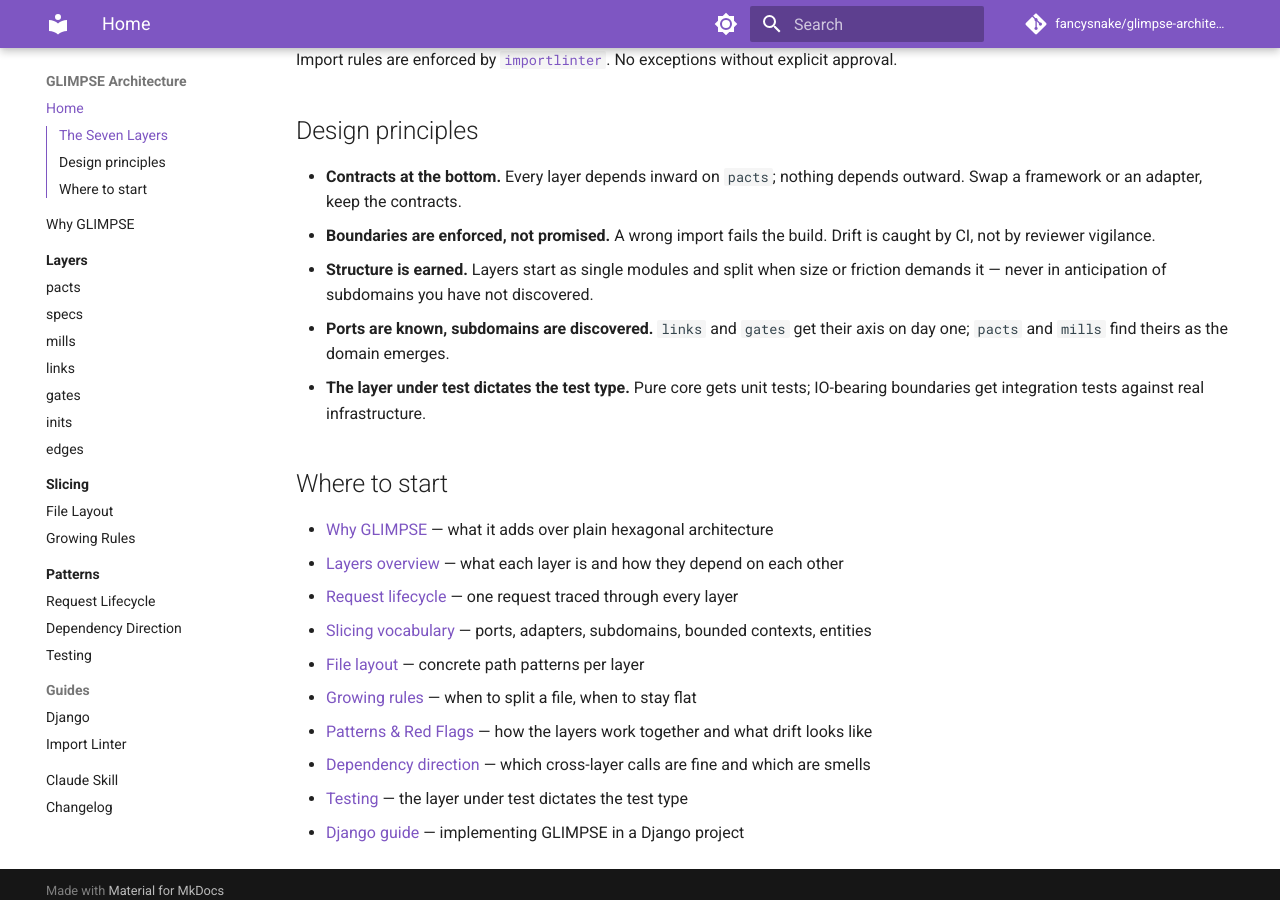
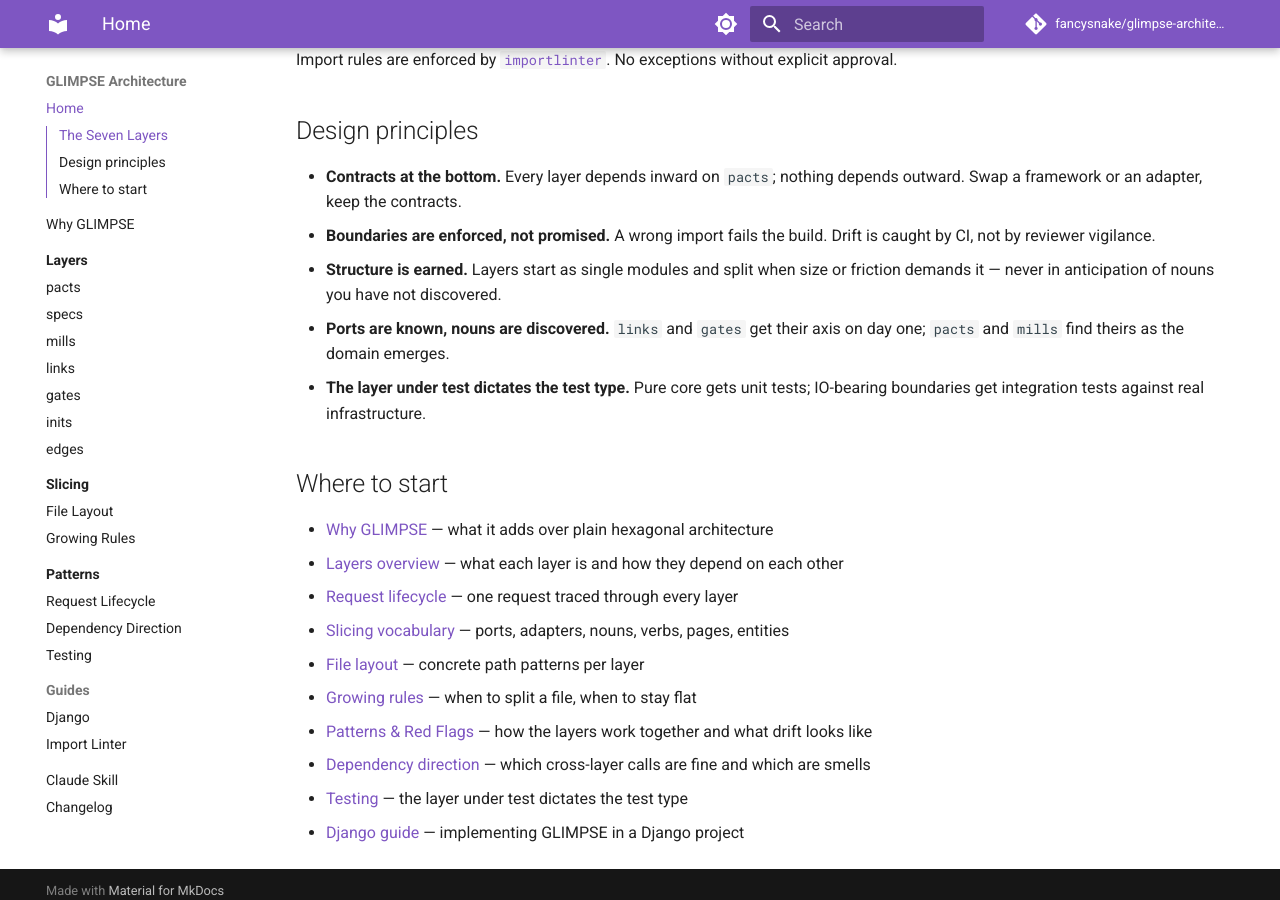
Before and after one commit to fancysnake/glimpse-architecture, an MkDocs documentation site: the page built from docs/index.md, in a window 1280 px wide and 900 px high, scrolled down 734 px. Built offline with MkDocs 1.6.1 and Material for MkDocs 9.7.7, drawn with Linux system fonts in a browser that asks for light colours; comment, search, counter and statistics services are not loaded.

Commit message:
Index, why, and Django guide: noun vocabulary and the page axis
"Ports are known, nouns are discovered" replaces the subdomain phrasing.
The Django guide states that a web gate module is a page rather than a
noun, and that management/commands/ is Django's path, not GLIMPSE's.

Co-Authored-By: Claude Opus 5 (1M context) <noreply@anthropic.com>

```diff
--- a/docs/index.md
+++ b/docs/index.md
@@ -42,9 +42,9 @@ exceptions without explicit approval.
 - **Boundaries are enforced, not promised.** A wrong import fails the build.
   Drift is caught by CI, not by reviewer vigilance.
 - **Structure is earned.** Layers start as single modules and split when size or
-  friction demands it — never in anticipation of subdomains you have not
+  friction demands it — never in anticipation of nouns you have not
   discovered.
-- **Ports are known, subdomains are discovered.** `links` and `gates` get their
+- **Ports are known, nouns are discovered.** `links` and `gates` get their
   axis on day one; `pacts` and `mills` find theirs as the domain emerges.
 - **The layer under test dictates the test type.** Pure core gets unit tests;
   IO-bearing boundaries get integration tests against real infrastructure.
@@ -56,8 +56,8 @@ exceptions without explicit approval.
   each other
 - [Request lifecycle](patterns/lifecycle.md) — one request traced through every
   layer
-- [Slicing vocabulary](slicing/index.md) — ports, adapters, subdomains, bounded
-  contexts, entities
+- [Slicing vocabulary](slicing/index.md) — ports, adapters, nouns, verbs,
+  pages, entities
 - [File layout](slicing/file-layout.md) — concrete path patterns per layer
 - [Growing rules](slicing/growing.md) — when to split a file, when to stay flat
 - [Patterns & Red Flags](patterns/index.md) — how the layers work together and
```
Also changed, not shown: docs/guides/django.md (+7 -1 lines), docs/why.md (+1 -1 lines).
